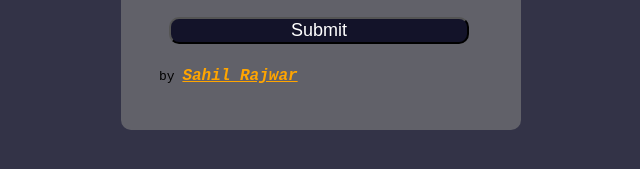
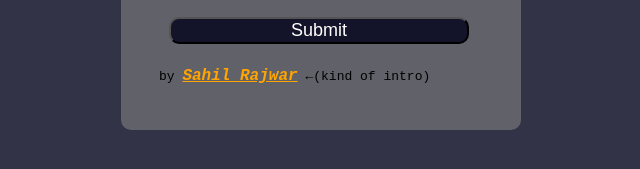
Before and after one commit to Sahil-Rajwar-2004/useless-webpage, a plain HTML site: page index.html in a window 1280 px wide. Shown: the part 445-614 px from the top of the page, 319-959 px from the left. Drawn offline with Linux system fonts and the light colour scheme.

Commit message:
updated index.html

```diff
--- a/index.html
+++ b/index.html
@@ -15,7 +15,7 @@
             <input type="password" id="pwdcontent" class="pwd" placeholder="Set Password"/><br/>
             <input type="password" id="repwdcontent" class="repwd" placeholder="Re-enter Password"/><br/>
             <button type="submit" class="submit-btn" onclick="showusername()">Submit</button>
-            <p class="about">by <a href="https://sahil-rajwar-2004.github.io/webpage/" target="_blank">Sahil Rajwar</a></p>
+            <p class="about">by <a href="https://sahil-rajwar-2004.github.io/webpage/" target="_blank">Sahil Rajwar</a> ←(kind of intro)</p>
         </div>
     </div>
 </body>
```
